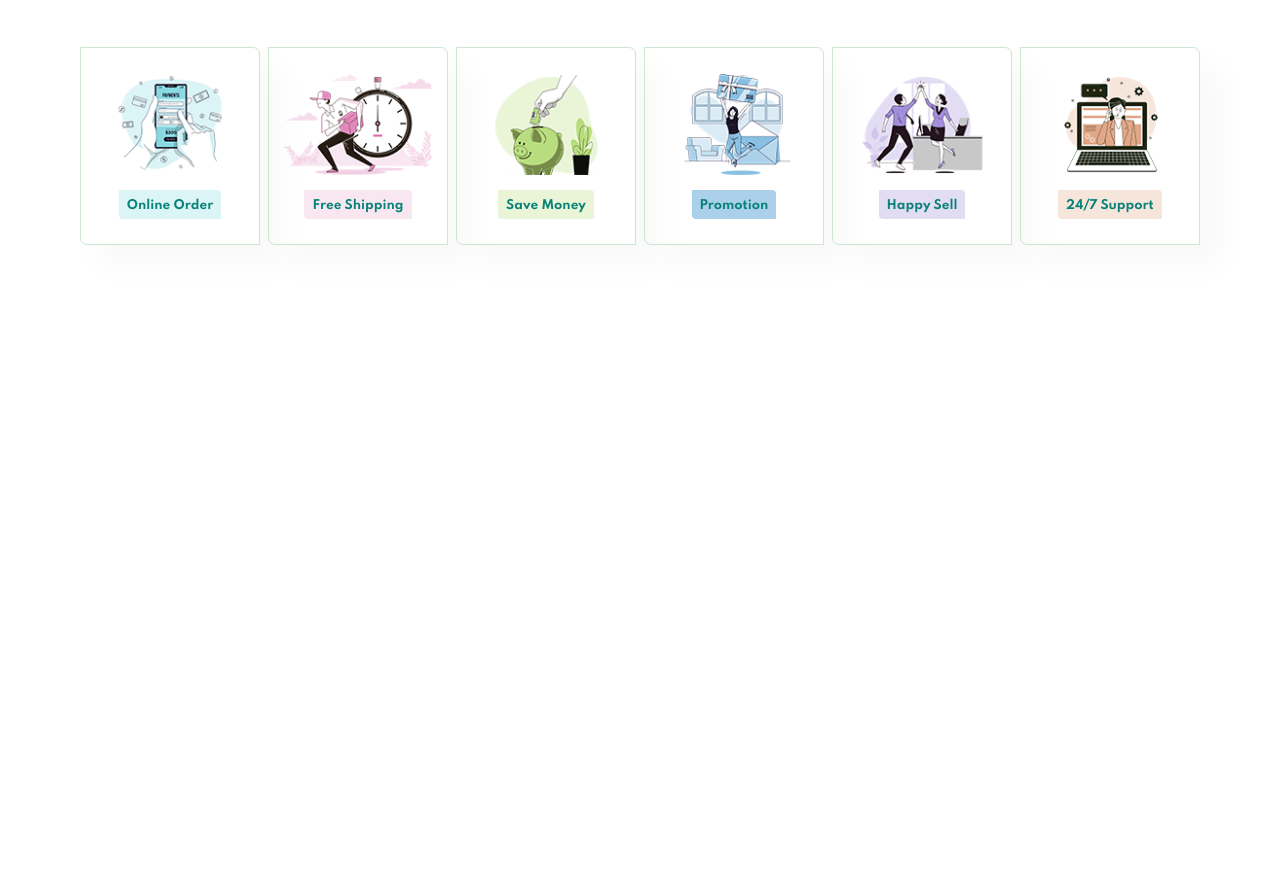
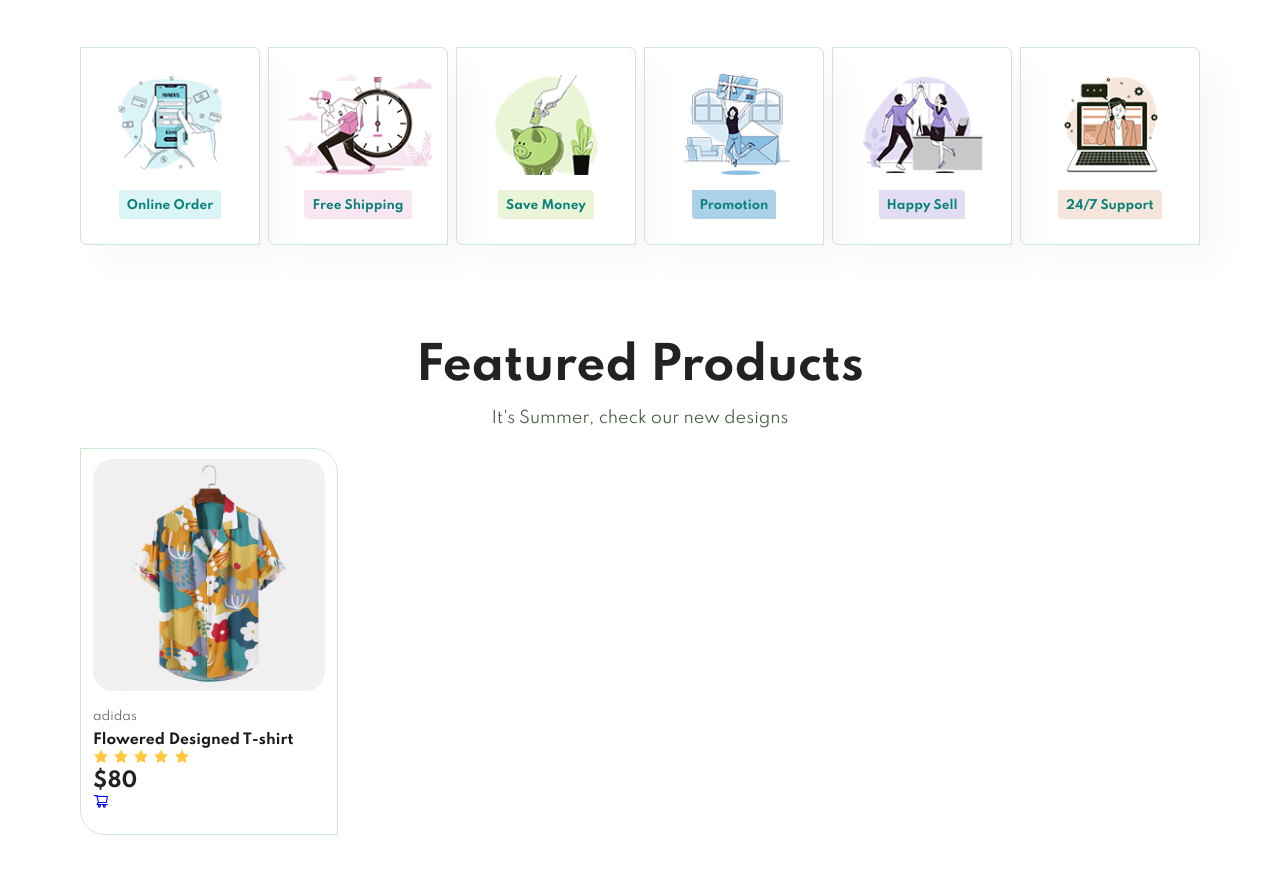
Before and after one commit to Abideen-program/Cara-couture, a plain HTML site: page index.html in a window 1280 px wide. Shown: the part 813-1703 px from the top of the page. Before the commit the page ends 1113 px from the top, so only its background shows below. Drawn offline with Linux system fonts and the light colour scheme.

Commit message:
updating files

```diff
--- a/index.html
+++ b/index.html
@@ -89,6 +89,37 @@
         </div>
     </section>
 
+    <!-- The featured products -->
+    <section id="product1" class="section-p1">
+        <h2>Featured Products</h2>
+        <p>It's Summer, check our new designs</p>
+
+        <div class="productContainer">
+            <div class="product">
+                <img src="./images/products/f1.jpg" alt="">
+                <div class="description">
+                    <span>adidas</span>
+                    <h5>Flowered Designed T-shirt</h5>
+                    <div class="star">
+                        <svg stroke="currentColor" fill="currentColor" stroke-width="0" viewBox="0 0 1024 1024" height="1em" width="1em" xmlns="http://www.w3.org/2000/svg"><path d="M908.1 353.1l-253.9-36.9L540.7 86.1c-3.1-6.3-8.2-11.4-14.5-14.5-15.8-7.8-35-1.3-42.9 14.5L369.8 316.2l-253.9 36.9c-7 1-13.4 4.3-18.3 9.3a32.05 32.05 0 0 0 .6 45.3l183.7 179.1-43.4 252.9a31.95 31.95 0 0 0 46.4 33.7L512 754l227.1 119.4c6.2 3.3 13.4 4.4 20.3 3.2 17.4-3 29.1-19.5 26.1-36.9l-43.4-252.9 183.7-179.1c5-4.9 8.3-11.3 9.3-18.3 2.7-17.5-9.5-33.7-27-36.3z"></path>
+                        </svg>
+                        <svg stroke="currentColor" fill="currentColor" stroke-width="0" viewBox="0 0 1024 1024" height="1em" width="1em" xmlns="http://www.w3.org/2000/svg"><path d="M908.1 353.1l-253.9-36.9L540.7 86.1c-3.1-6.3-8.2-11.4-14.5-14.5-15.8-7.8-35-1.3-42.9 14.5L369.8 316.2l-253.9 36.9c-7 1-13.4 4.3-18.3 9.3a32.05 32.05 0 0 0 .6 45.3l183.7 179.1-43.4 252.9a31.95 31.95 0 0 0 46.4 33.7L512 754l227.1 119.4c6.2 3.3 13.4 4.4 20.3 3.2 17.4-3 29.1-19.5 26.1-36.9l-43.4-252.9 183.7-179.1c5-4.9 8.3-11.3 9.3-18.3 2.7-17.5-9.5-33.7-27-36.3z"></path>
+                        </svg>
+                        <svg stroke="currentColor" fill="currentColor" stroke-width="0" viewBox="0 0 1024 1024" height="1em" width="1em" xmlns="http://www.w3.org/2000/svg"><path d="M908.1 353.1l-253.9-36.9L540.7 86.1c-3.1-6.3-8.2-11.4-14.5-14.5-15.8-7.8-35-1.3-42.9 14.5L369.8 316.2l-253.9 36.9c-7 1-13.4 4.3-18.3 9.3a32.05 32.05 0 0 0 .6 45.3l183.7 179.1-43.4 252.9a31.95 31.95 0 0 0 46.4 33.7L512 754l227.1 119.4c6.2 3.3 13.4 4.4 20.3 3.2 17.4-3 29.1-19.5 26.1-36.9l-43.4-252.9 183.7-179.1c5-4.9 8.3-11.3 9.3-18.3 2.7-17.5-9.5-33.7-27-36.3z"></path>
+                        </svg>
+                        <svg stroke="currentColor" fill="currentColor" stroke-width="0" viewBox="0 0 1024 1024" height="1em" width="1em" xmlns="http://www.w3.org/2000/svg"><path d="M908.1 353.1l-253.9-36.9L540.7 86.1c-3.1-6.3-8.2-11.4-14.5-14.5-15.8-7.8-35-1.3-42.9 14.5L369.8 316.2l-253.9 36.9c-7 1-13.4 4.3-18.3 9.3a32.05 32.05 0 0 0 .6 45.3l183.7 179.1-43.4 252.9a31.95 31.95 0 0 0 46.4 33.7L512 754l227.1 119.4c6.2 3.3 13.4 4.4 20.3 3.2 17.4-3 29.1-19.5 26.1-36.9l-43.4-252.9 183.7-179.1c5-4.9 8.3-11.3 9.3-18.3 2.7-17.5-9.5-33.7-27-36.3z"></path>
+                        </svg>
+                        <svg stroke="currentColor" fill="currentColor" stroke-width="0" viewBox="0 0 1024 1024" height="1em" width="1em" xmlns="http://www.w3.org/2000/svg"><path d="M908.1 353.1l-253.9-36.9L540.7 86.1c-3.1-6.3-8.2-11.4-14.5-14.5-15.8-7.8-35-1.3-42.9 14.5L369.8 316.2l-253.9 36.9c-7 1-13.4 4.3-18.3 9.3a32.05 32.05 0 0 0 .6 45.3l183.7 179.1-43.4 252.9a31.95 31.95 0 0 0 46.4 33.7L512 754l227.1 119.4c6.2 3.3 13.4 4.4 20.3 3.2 17.4-3 29.1-19.5 26.1-36.9l-43.4-252.9 183.7-179.1c5-4.9 8.3-11.3 9.3-18.3 2.7-17.5-9.5-33.7-27-36.3z"></path>
+                        </svg>
+                    </div>
+                    <h4>$80</h4>
+                    <a href="#">
+                        <svg stroke="currentColor" fill="currentColor" stroke-width="0" viewBox="0 0 1024 1024" height="1em" width="1em" xmlns="http://www.w3.org/2000/svg"><path d="M922.9 701.9H327.4l29.9-60.9 496.8-.9c16.8 0 31.2-12 34.2-28.6l68.8-385.1c1.8-10.1-.9-20.5-7.5-28.4a34.99 34.99 0 0 0-26.6-12.5l-632-2.1-5.4-25.4c-3.4-16.2-18-28-34.6-28H96.5a35.3 35.3 0 1 0 0 70.6h125.9L246 312.8l58.1 281.3-74.8 122.1a34.96 34.96 0 0 0-3 36.8c6 11.9 18.1 19.4 31.5 19.4h62.8a102.43 102.43 0 0 0-20.6 61.7c0 56.6 46 102.6 102.6 102.6s102.6-46 102.6-102.6c0-22.3-7.4-44-20.6-61.7h161.1a102.43 102.43 0 0 0-20.6 61.7c0 56.6 46 102.6 102.6 102.6s102.6-46 102.6-102.6c0-22.3-7.4-44-20.6-61.7H923c19.4 0 35.3-15.8 35.3-35.3a35.42 35.42 0 0 0-35.4-35.2zM305.7 253l575.8 1.9-56.4 315.8-452.3.8L305.7 253zm96.9 612.7c-17.4 0-31.6-14.2-31.6-31.6 0-17.4 14.2-31.6 31.6-31.6s31.6 14.2 31.6 31.6a31.6 31.6 0 0 1-31.6 31.6zm325.1 0c-17.4 0-31.6-14.2-31.6-31.6 0-17.4 14.2-31.6 31.6-31.6s31.6 14.2 31.6 31.6a31.6 31.6 0 0 1-31.6 31.6z"></path></svg>
+                    </a>
+                </div>
+            </div>
+        </div>
+    </section>
 
     <script src="./main.js"></script>
 </body>
--- a/style.css
+++ b/style.css
@@ -95,7 +95,7 @@ body{
     background: #088178;
     position: absolute;
     bottom: -4px;
-    left: 20px;
+    right: 20px;
 }
 
 /* Home Page */
@@ -187,3 +187,48 @@ body{
 #feature .fe-box:nth-child(6) h6{
     background-color: #F6E5DB;
 }
+
+#product1{
+    text-align: center;
+}
+
+#product1 .product{
+    width: 23%;
+    min-width: 250px;
+    border: 1px solid #cce7d0;
+    padding: 10px 12px;
+    border-radius: 0 25px;
+    cursor: pointer;
+    transition: 0.2s ease;
+    margin: 15px 0;
+}
+
+#product1 .product:hover{
+    box-shadow: 20px 20px 30px rgba(0, 0 , 0, 0.06);
+}
+
+
+#product1 .product img{
+    width: 100%;
+    border-radius: 20px;
+}
+
+#product1 .product .description{
+    text-align: start;
+    padding: 10px 0;
+}
+
+#product1 .product .description span{
+    font-size: 12px;
+    color: #606063;
+}
+
+#product1 .product .description h5{
+    padding-top: 7px;
+    color: #1a1a1a;
+    font-size: 14px;
+}
+
+#product1 .product .description .star{
+    color: #FFC83D;
+}
```
